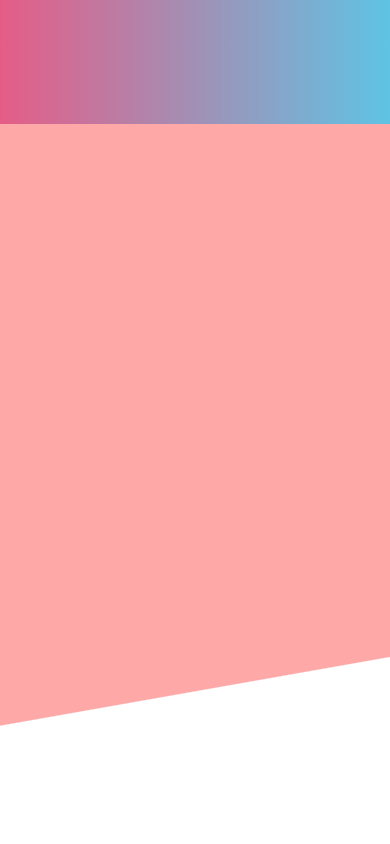
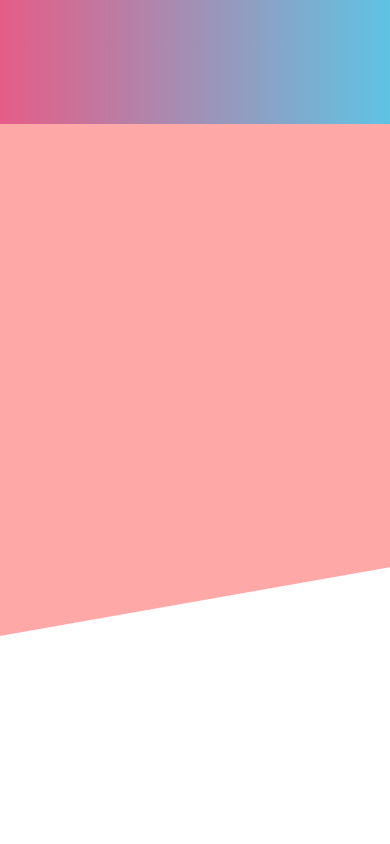
Before and after one commit to LovelyHaRa/codeTender94, a React (Create React App) app: page / in a window 390 px wide. Shown: the part 720-1564 px from the top of the page. Built offline with nearby package versions, Linux system fonts and the light colour scheme; a web font is replaced by a local one.

Commit message:
Optimize mobile device

```diff
--- a/src/components/AboutMe.js
+++ b/src/components/AboutMe.js
@@ -6,7 +6,6 @@ const AboutMeBlock = styled.div`
   display: flex;
   flex-direction: column;
   justify-content: space-around;
-  min-height: 100vh;
   align-items: flex-start;
 
   .container {
@@ -81,6 +80,9 @@ const AboutMeBlock = styled.div`
     }
     @media screen and (max-width: 550px) {
       font-size: 1rem;
+    }
+    @media screen and (max-width: 480px) {
+      font-size: 0.9rem;
     }
   }
 `;
--- a/src/components/ContactMe.js
+++ b/src/components/ContactMe.js
@@ -6,7 +6,6 @@ const ContactMeBlock = styled.div`
   background-color: #f3f0ff;
   display: flex;
   flex-direction: column;
-  min-height: 91vh;
   .title-content {
     margin: 4rem;
     margin-bottom: 0;
--- a/src/components/Project.js
+++ b/src/components/Project.js
@@ -12,7 +12,6 @@ import CarouselSlide from './common/CarouselSlide';
 const ProjectBlock = styled.div`
   display: flex;
   flex-direction: column;
-  min-height: 100vh;
   .title-block {
     margin: 4rem;
     margin-bottom: 0;
@@ -204,6 +203,7 @@ const useStyles = makeStyles((theme) => ({
     overflow: 'auto',
     '&::-webkit-scrollbar': {
       width: '0.5rem',
+      height: '0.5rem',
       backgroundColor: '#f1f3f5',
     },
     '&::-webkit-scrollbar-thumb': {
--- a/src/components/Skills.js
+++ b/src/components/Skills.js
@@ -12,7 +12,6 @@ const SkillsBlock = styled.div`
   background-attachment: scroll;
   background-position: center center;
   background-size: cover;
-  min-height: 100vh;
   .title-block {
     margin: 4rem;
     margin-bottom: 0;
--- a/src/components/common/CarouselSlide.js
+++ b/src/components/common/CarouselSlide.js
@@ -10,6 +10,11 @@ const CarouselSlideBlock = styled.div`
   align-items: center;
   .carousel-arrow {
     cursor: pointer;
+  }
+  @media screen and (max-width: 500px) {
+    img {
+      width: 100%;
+    }
   }
 `;
 
```
